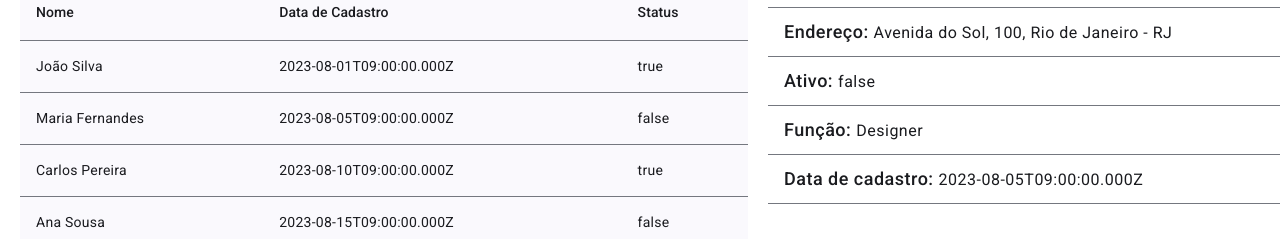
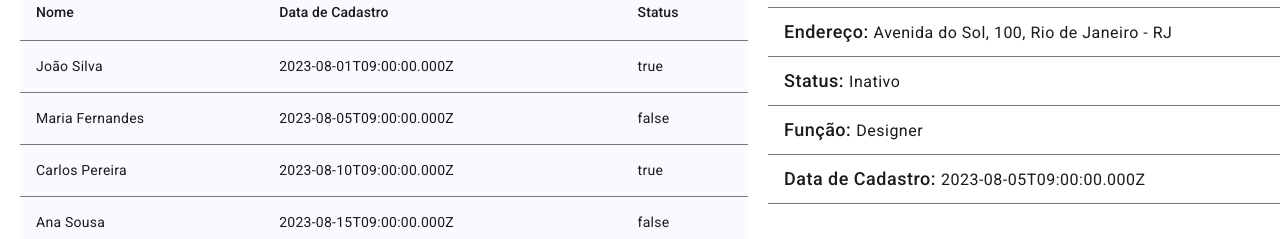
Before and after one commit to felipems1/users-filter, an Angular app: page / in a window 1280 px wide. Shown: the part 196-435 px from the top of the page. Built offline with nearby package versions, Linux system fonts and the light colour scheme.

Commit message:
feat: implement pipe to format status values

```diff
--- a/src/app/shared/components/user-details/user-details.component.html
+++ b/src/app/shared/components/user-details/user-details.component.html
@@ -25,7 +25,7 @@
       value="{{ user().endereco | address }}"
     ></app-user-detail-info>
 
-    <app-user-detail-info label="Ativo" value="{{ user().ativo }}">
+    <app-user-detail-info label="Status" value="{{ user().ativo | status }}">
     </app-user-detail-info>
 
     <app-user-detail-info
@@ -34,7 +34,7 @@
     ></app-user-detail-info>
 
     <app-user-detail-info
-      label="Data de cadastro"
+      label="Data de Cadastro"
       value="{{ user().dataCadastro }}"
     ></app-user-detail-info>
   </mat-list>
--- a/src/app/shared/components/user-details/user-details.component.ts
+++ b/src/app/shared/components/user-details/user-details.component.ts
@@ -5,11 +5,12 @@ import { MatDividerModule } from '@angular/material/divider';
 import { IUser } from '../../interfaces/user/user.interface';
 import { PhonePipe } from '../../pipes/phone.pipe';
 import { AddressPipe } from '../../pipes/address.pipe';
+import { StatusPipe } from '../../pipes/status.pipe';
 
 @Component({
   selector: 'app-user-details',
   standalone: true,
-  imports: [UserDetailInfoComponent, MatListModule, MatDividerModule, PhonePipe, AddressPipe],
+  imports: [UserDetailInfoComponent, MatListModule, MatDividerModule, PhonePipe, AddressPipe, StatusPipe],
   templateUrl: './user-details.component.html',
   styleUrl: './user-details.component.scss'
 })
--- /dev/null
+++ b/src/app/shared/pipes/status.pipe.ts
@@ -0,0 +1,19 @@
+import { Pipe, PipeTransform } from '@angular/core';
+
+@Pipe({
+  name: 'status',
+  standalone: true
+})
+export class StatusPipe implements PipeTransform {
+
+  transform(status: boolean): string {
+    const INVALID_STATUS = status === undefined || status === null;
+
+    if (INVALID_STATUS) {
+      return 'Status indisponível ou inválido'
+    }
+
+    return status ? 'Ativo' : 'Inativo'
+  }
+
+}
```
